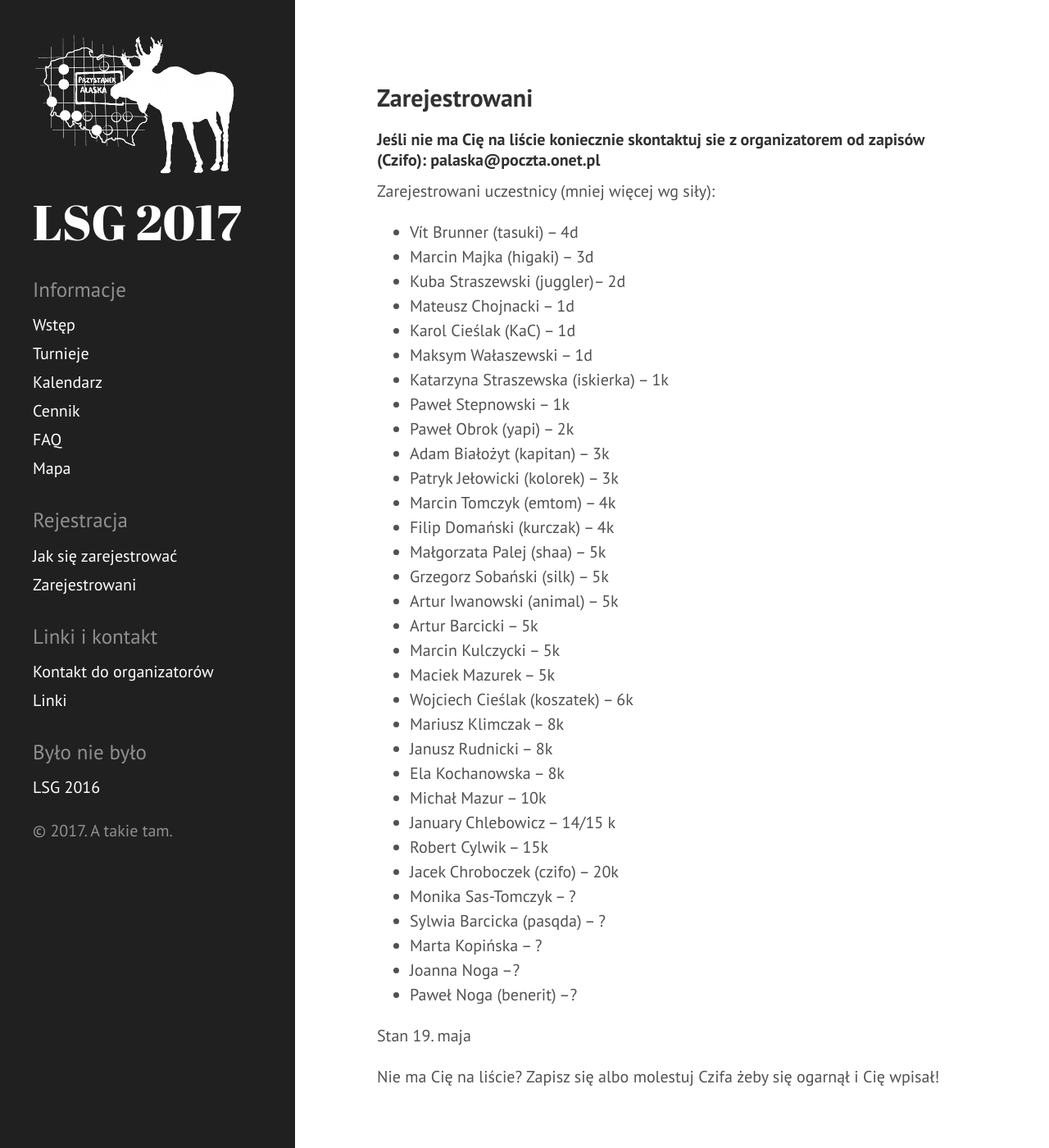
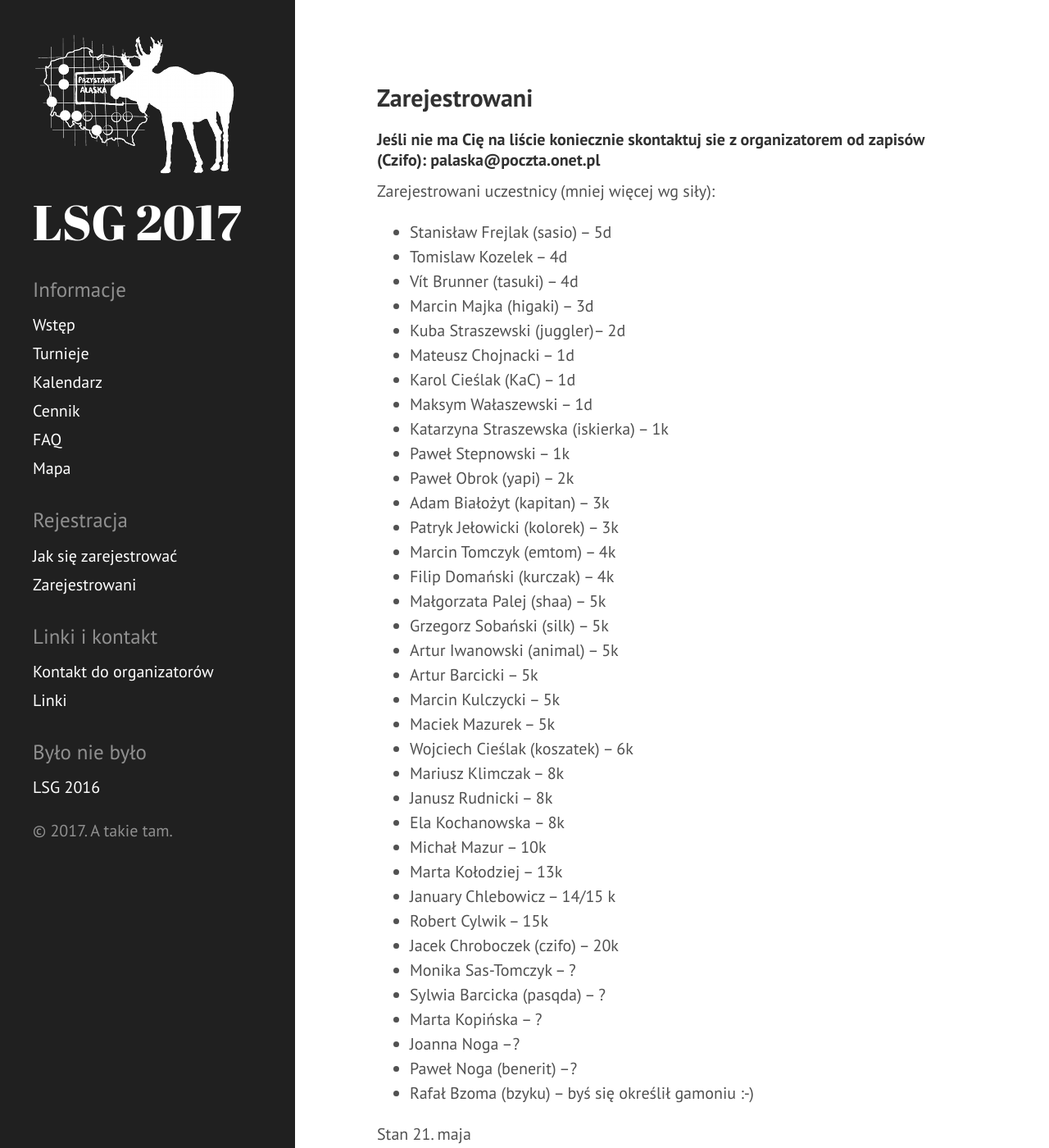
Before and after one commit to tasuki/lsg, a Jekyll site: the page built from zarejestrowani.md, in a window 1280 px wide and 1400 px high. Shown: the whole window at 82% size. Built offline with Jekyll 4.4.1, drawn with Linux system fonts in a browser that asks for light colours.

Commit message:
Update zarejestrowani.md

```diff
--- a/zarejestrowani.md
+++ b/zarejestrowani.md
@@ -9,6 +9,8 @@ title: Zarejestrowani
 
 Zarejestrowani uczestnicy (mniej więcej wg siły):
 
+- Stanisław Frejlak (sasio) -- 5d
+- Tomislaw Kozelek -- 4d
 - Vít Brunner (tasuki) -- 4d
 - Marcin Majka (higaki) -- 3d
 - Kuba Straszewski (juggler)-- 2d
@@ -33,6 +35,7 @@ Zarejestrowani uczestnicy (mniej więcej wg siły):
 - Janusz Rudnicki -- 8k
 - Ela Kochanowska -- 8k
 - Michał Mazur -- 10k
+- Marta Kołodziej -- 13k
 - January Chlebowicz -- 14/15 k
 - Robert Cylwik -- 15k
 - Jacek Chroboczek (czifo) -- 20k
@@ -41,8 +44,9 @@ Zarejestrowani uczestnicy (mniej więcej wg siły):
 - Marta Kopińska -- ?
 - Joanna Noga --?
 - Paweł Noga (benerit) --?
+- Rafał Bzoma (bzyku) -- byś się określił gamoniu :-)
 
 
-Stan 19. maja
+Stan 21. maja
 
 Nie ma Cię na liście?  Zapisz się albo molestuj Czifa żeby się ogarnął i Cię wpisał!
```
